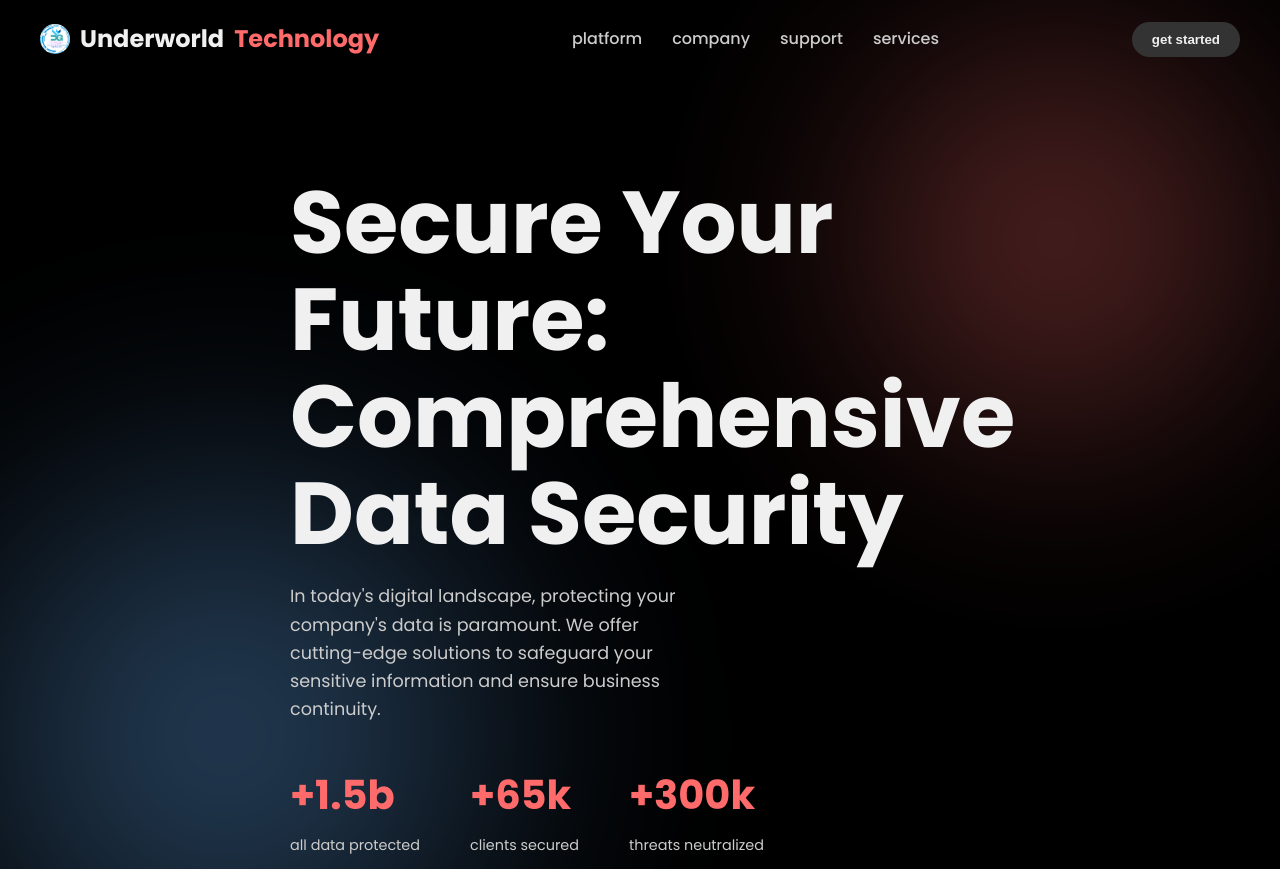
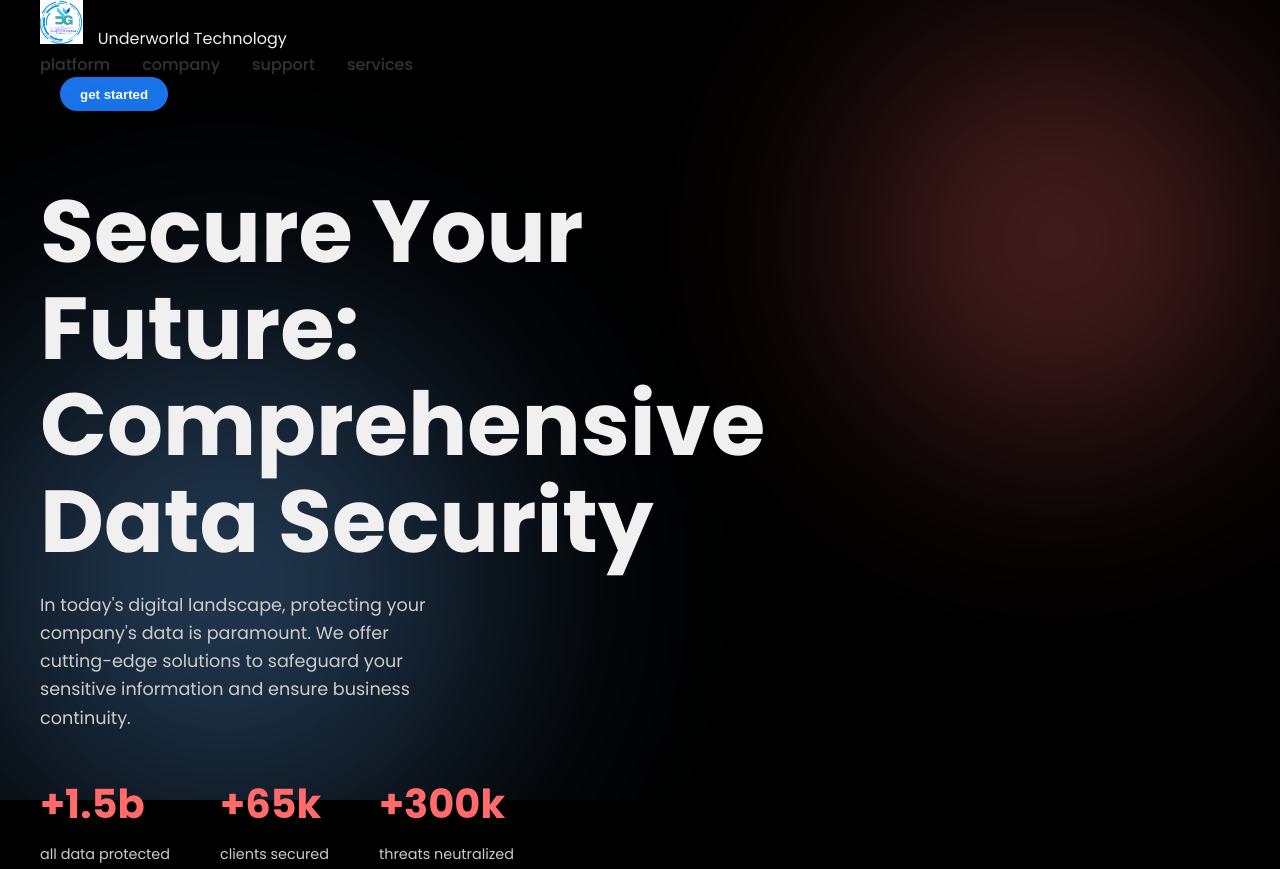
Before and after one commit to Techmax018/Underworld-Tech-, a plain HTML site: page solution.html in a window 1280 px wide. Shown: the top 869 px of the page. Drawn offline with Linux system fonts and the light colour scheme.

Commit message:
Update style.css
updated header css

```diff
--- a/style.css
+++ b/style.css
@@ -42,111 +42,132 @@ body {
     padding: 0 20px;
 }
 
-.navbar {
-    background: transparent;
-    padding: 20px 0;
-    position: absolute;
-    width: 100%;
-    z-index: 1000;
+..header-flex {
+  display: flex;
+  align-items: center;
+  justify-content: space-between;
+  padding: 0.8em 0;
 }
 
-.navbar .container {
-    display: flex;
-    justify-content: space-between;
-    align-items: center;
-}
-
-.logo {
-    font-size: 1.5rem;
-    font-weight: 700;
-    color: var(--primary-text-color);
+.logo-area {
   display: flex;
   align-items: center;
-    gap: 10px;
-}
-
-.logo span {
-    color: var(--logo-span-color);
-    display: inline;
+  text-decoration: none;
 }
 
 .logo-badge {
-    width: 30px;
-    height: 30px;
-    vertical-align: middle;
-    border-radius: 50%;
+  height: 44px;
+  margin-right: 10px;
 }
 
-.nav-links {
-    display: flex;
-    flex-direction: row;
-    width: auto;
-    position: static;
-    top: auto;
-    left: auto;
-    background-color: transparent;
-    padding: 0;
-    box-shadow: none;
-    z-index: auto;
-    transform: none;
-    opacity: 1;
-    pointer-events: auto;
+.brand-title {
+  font-size: 1.5em;
+  font-weight: 700;
+  color: #222;
+  letter-spacing: 1px;
+  font-family: 'Poppins', sans-serif;
+}
+
+.brand-title .highlight {
+  color: #1a73e8; /* Accent color */
+  font-weight: 700;
 }
 
 .nav-links ul {
+  display: flex;
+  gap: 2em;
   list-style: none;
   margin: 0;
   padding: 0;
-    display: flex;
-    gap: 30px;
 }
 
 .nav-links a {
-    color: var(--secondary-text-color);
   text-decoration: none;
+  color: #333;
   font-weight: 500;
-    font-size: 1rem;
-    transition: color 0.3s ease;
+  transition: color 0.2s;
 }
 
-.nav-links a:hover {
-    color: var(--button-primary-bg);
+.nav-links a:hover,
+.nav-links a:focus {
+  color: #1a73e8;
+}
+
+.get-started-btn {
+  margin-left: 1.5em;
+  background: #1a73e8;
+  color: #fff;
+  border: none;
+  padding: 0.7em 1.5em;
+  border-radius: 30px;
+  font-weight: 600;
+  cursor: pointer;
+  transition: background 0.2s;
+}
+
+.get-started-btn:hover,
+.get-started-btn:focus {
+  background: #1565c0;
 }
 
 .menu-toggle {
   display: none;
   flex-direction: column;
-    justify-content: space-between;
-    width: 30px;
-    height: 20px;
-    background: transparent;
+  gap: 4px;
+  background: none;
   border: none;
   cursor: pointer;
-    padding: 0;
-    z-index: 1001;
+  margin-left: 1em;
 }
 
 .menu-toggle .bar {
-    width: 100%;
+  width: 28px;
   height: 3px;
-    background-color: var(--primary-text-color);
-    border-radius: 5px;
-    transition: all 0.3s ease;
+  background: #222;
+  border-radius: 2px;
 }
 
+/* Responsive styles */
+@media (max-width: 900px) {
+  .nav-links ul {
+    gap: 1.2em;
+  }
   .get-started-btn {
-    background-color: var(--button-secondary-bg);
-    color: var(--primary-text-color);
-    border: none;
-    padding: 10px 20px;
-    border-radius: 25px;
-    cursor: pointer;
-    font-weight: 600;
-    transition: background-color 0.3s ease;
+    padding: 0.6em 1.1em;
+  }
 }
 
-.get-started-btn:hover {
-    background-color: #555555;
+@media (max-width: 700px) {
+  .header-flex {
+    flex-wrap: wrap;
+  }
+  .nav-links {
+    position: absolute;
+    top: 70px;
+    right: 5vw;
+    background: #fff;
+    box-shadow: 0 8px 24px rgba(0,0,0,0.08);
+    border-radius: 10px;
+    padding: 1.5em 2em;
+    display: none;
+    flex-direction: column;
+    z-index: 1000;
+  }
+  .nav-links.open {
+    display: flex;
+  }
+  .nav-links ul {
+    flex-direction: column;
+    gap: 1.2em;
+  }
+  .menu-toggle {
+    display: flex;
+  }
+  .get-started-btn {
+    margin-left: 0;
+    margin-top: 1em;
+  }
+}
 }
 
 .hero-section {
```
Lines whose indentation alone changed are shown as unchanged.
